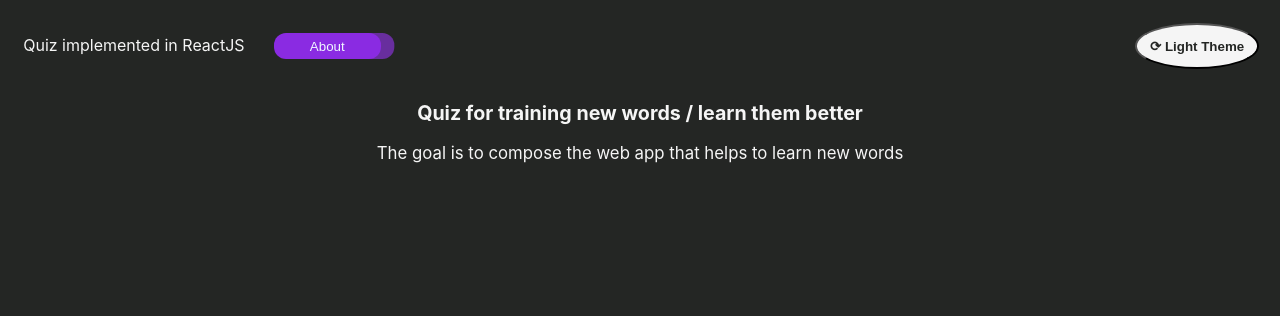
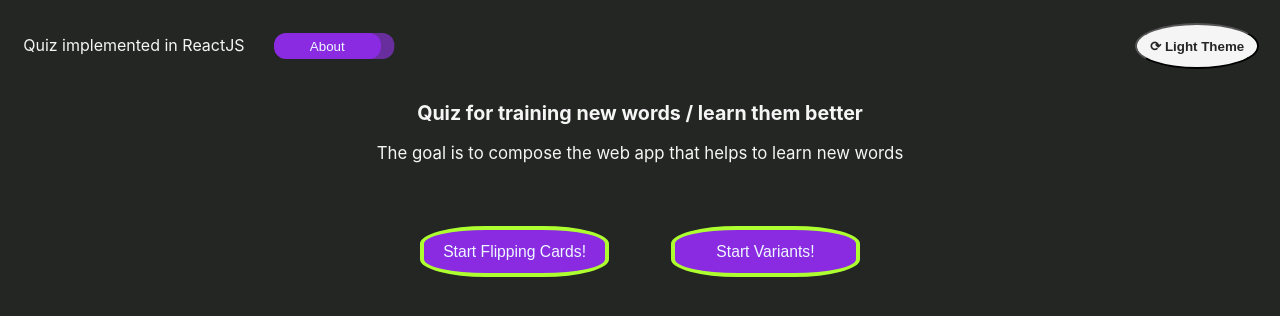
Before and after one commit to sklykov/statpagefolio, a React (Create React App) app in the folder lang_quiz_react/: page / in a window 1280 px wide. Shown: the top 316 px of the page. Built offline with nearby package versions, Linux system fonts and the light colour scheme.

Commit message:
Added buttons to start / stop quiz

```diff
--- a/lang_quiz_react/src/App.js
+++ b/lang_quiz_react/src/App.js
@@ -4,6 +4,7 @@ import './styles/AppLight.css';
 
 // Components and React stuff importing
 import NavBar from './components/NavBar';
+import QuizSection from './components/QuizSection';
 import { useState } from "react";  // access some changes in the state
 
 // Main component - App
@@ -14,13 +15,17 @@ function App() {
 
   // Page elements specification as JSX
   return (
-    <div className={classDefApp}>
+    <main className={classDefApp}>
+
       <NavBar pickedStyle={pickedStyle} setStyle={setStyle} />
       <header className="App-header">
         <h3> Quiz for training new words / learn them better </h3>
         <p> The goal is to compose the web app that helps to learn new words </p>
       </header>
-    </div>
+
+      <QuizSection quizStarted={false} pickedStyle={pickedStyle}/>
+
+    </main>
   );
 }
 
--- /dev/null
+++ b/lang_quiz_react/src/components/QuizSection.js
@@ -0,0 +1,34 @@
+// Imports
+import StartQuiz from './StartQuiz';
+import { useState } from "react";
+
+// Component specification
+function QuizSection(props) {
+    const pickedStyle = props.pickedStyle;  // passed from the root element picked style
+    const [quizStarted, setQuizStart] = useState(props.quizStarted);  // will be set by the buttons below
+    const [chosenQuizType, setQuizType] = useState("NONE");  // selected type of quiz
+
+    // Dynamic returning of components - depending on the state quiz: started or ended
+    if (!quizStarted) {
+        // Returning couple of buttons to start different quiz types
+        return (
+            <section>
+                <StartQuiz quizType="Flipping Cards" quizStarted={quizStarted} setQuizStart={setQuizStart}
+                chosenQuizType={chosenQuizType} setQuizType={setQuizType} pickedStyle={pickedStyle} />
+                <StartQuiz quizType="Variants" quizStarted={quizStarted} setQuizStart={setQuizStart}
+                chosenQuizType={chosenQuizType} setQuizType={setQuizType} pickedStyle={pickedStyle} />
+            </section>
+            );
+    } else {
+        // Returning the quiz game field and ending button
+        return (
+            <section>
+                <div> Placeholder for the started Quiz. Here is the game! </div>
+                <StartQuiz quizStarted={quizStarted} setQuizStart={setQuizStart} chosenQuizType={chosenQuizType}
+                setQuizType={setQuizType} pickedStyle={pickedStyle} />
+            </section>
+            );
+    }
+}
+
+export default QuizSection;  // make it importable in the parent (root) components
--- /dev/null
+++ b/lang_quiz_react/src/components/StartQuiz.css
@@ -0,0 +1,23 @@
+.start-quiz-button {
+    font-size: 0.98em;
+    width: max-content; min-width: 12em; height: 3.25em;
+    margin: 2em; padding: auto; text-align: center;
+    background-color: blueviolet; color: aliceblue;
+    border: solid 4px greenyellow; border-radius: 35%;
+}
+@keyframes startButtonHovered {
+    from { border: solid 4px greenyellow; background-color: blueviolet; color: aliceblue; }
+    to { border: solid 4px blueviolet; background-color: greenyellow; color: rgb(45, 70, 70); }
+}
+.start-quiz-button:hover{
+    /* Making an animation if the started button is hovered */
+    animation-name: startButtonHovered; animation-duration: 2.85s; animation-iteration-count: infinite;
+    animation-direction: alternate;
+}
+
+.end-quiz-button {
+    font-size: 1em;
+    width: max-content; min-width: 12em; height: 3em;
+    margin: 2em; padding: auto; text-align: center;
+    background-color: whitesmoke; color: darkred;
+}
--- /dev/null
+++ b/lang_quiz_react/src/components/StartQuiz.js
@@ -0,0 +1,21 @@
+// Imports
+import './StartQuiz.css';
+
+// Component specification
+function StartQuiz(props){
+    const quizType = props.quizType; let quizStarted = props.quizStarted; const setQuizStart = props.setQuizStart;
+    const chosenQuizType = props.chosenQuizType; const setQuizType = props.setQuizType;
+    const changeQuizState = () => {
+        if (!quizStarted){
+            setQuizType(quizType);  // save selected quiz type
+        }
+        setQuizStart(!quizStarted);  // change flag to switch to the selected quiz
+    }
+    if (!props.quizStarted) {
+        return (<button onClick={changeQuizState} className="start-quiz-button"> Start {quizType}! </button>);
+    } else {
+        return (<button onClick={changeQuizState} className="end-quiz-button"> End {chosenQuizType}... </button>);
+    }
+}
+
+export default StartQuiz;  // make it importable in the parent (root) components
--- a/lang_quiz_react/src/styles/App.css
+++ b/lang_quiz_react/src/styles/App.css
@@ -21,11 +21,12 @@
 /* About button styling (non default) and animation on hover */
 .about-button {
   height: 2em; width: 8em; background-color: blueviolet; color: aliceblue;
-  border: 2px blueviolet; border-radius: 12px;
+  border: solid 2px blueviolet; border-radius: 12px;
   box-shadow: 1em 0px rgb(104, 46, 158);
 }
 .about-button:hover {
-  background-color: rgb(160, 58, 255); transform: translateX(1em); box-shadow: none;
+  background-color: rgb(160, 58, 255); border: rgb(160, 58, 255);
+  transform: translateX(1em); box-shadow: none;
   transition: transform 0.2s;
 }
 
```
Also changed, not shown: lang_quiz_react/src/components/BoilerplateComponent.js (added, +8 -0 lines).
